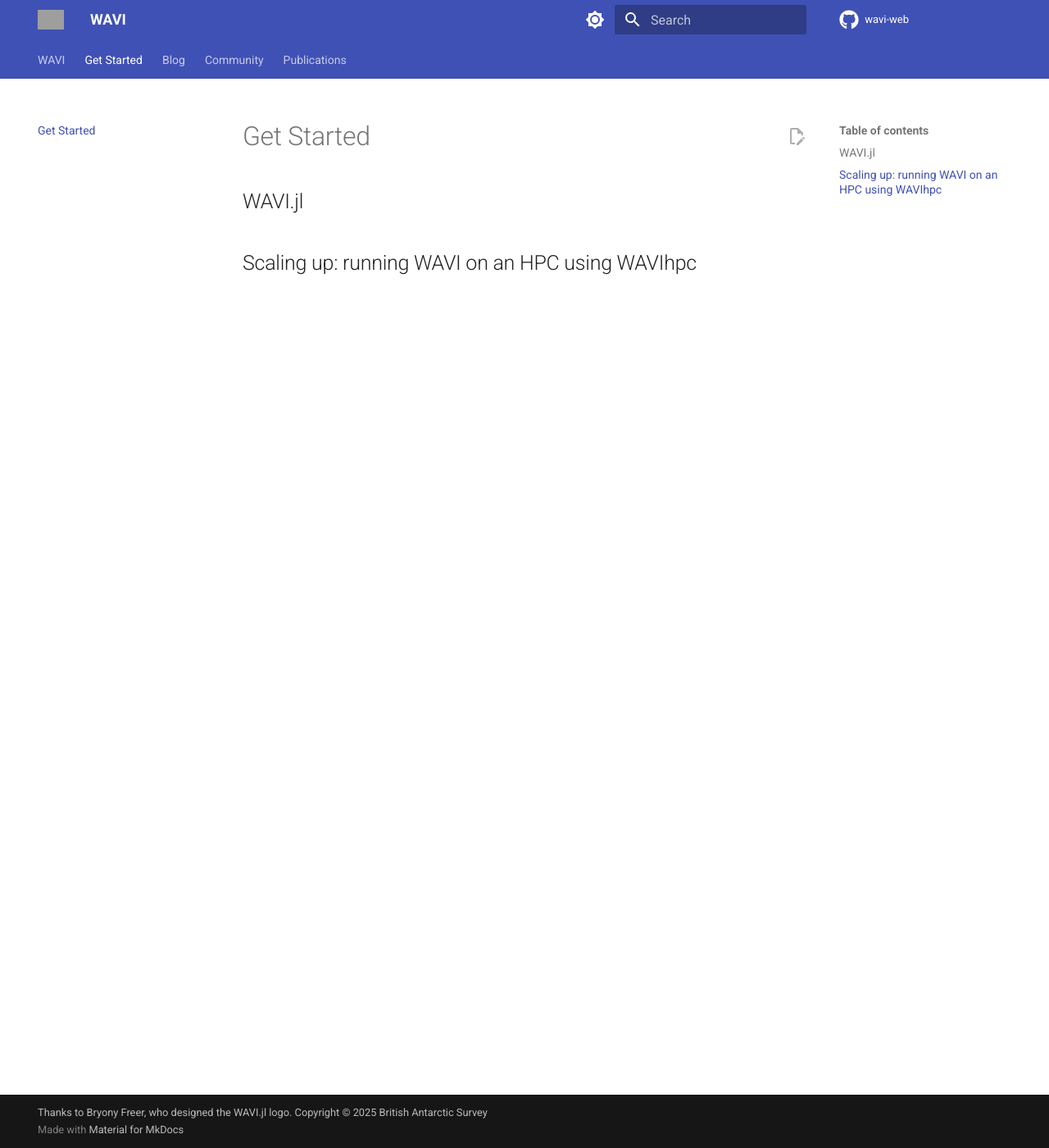
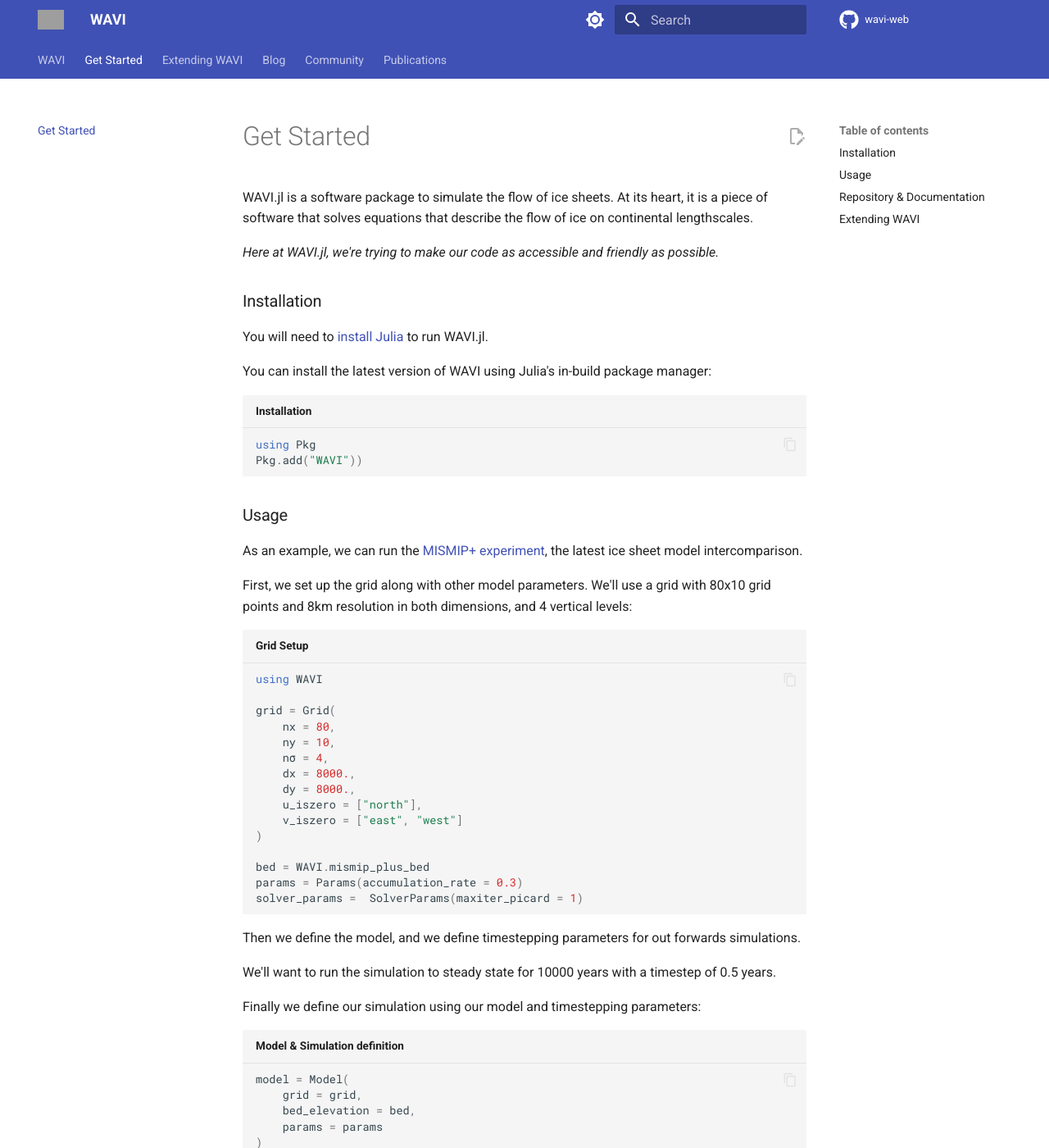
Before and after one commit to WAVI-ice-sheet-model/WAVI-website, an MkDocs documentation site: the page built from docs/get_started.md, in a window 1280 px wide and 1400 px high. Shown: the whole window at 82% size. Built offline with MkDocs 1.6.1 and Material for MkDocs 9.7.7, drawn with Linux system fonts in a browser that asks for light colours; comment, search, counter and statistics services are not loaded; some of the changed text lies outside the part shown; grey boxes are pictures that could not be loaded.

Commit message:
fleshing out getting started and extensions pages

````diff
--- a/docs/get_started.md
+++ b/docs/get_started.md
@@ -1,3 +1,82 @@
-## WAVI.jl
+WAVI.jl is a software package to simulate the flow of ice sheets. At its heart, it is a piece of software that solves equations that describe the flow of ice on continental lengthscales.
 
-## Scaling up: running WAVI on an HPC using WAVIhpc
+_Here at WAVI.jl, we're trying to make our code as accessible and friendly as possible._
+
+### Installation
+
+You will need to [install Julia](https://julialang.org/downloads/) to run WAVI.jl.
+
+You can install the latest version of WAVI using Julia's in-build package manager:
+
+```julia title="Installation"
+using Pkg
+Pkg.add("WAVI"))
+```
+
+### Usage
+As an example, we can run the [MISMIP+ experiment](http://www.climate-cryosphere.org/activities/targeted/153-misomip/1412-mismip-plus),
+the latest ice sheet model intercomparison.
+
+First, we set up the grid along with other model parameters. We'll use a grid with 80x10 grid points
+and 8km resolution in both dimensions, and 4 vertical levels:
+
+```julia title="Grid Setup"
+using WAVI
+
+grid = Grid(
+    nx = 80,
+    ny = 10,
+    nσ = 4,
+    dx = 8000.,
+    dy = 8000.,
+    u_iszero = ["north"],
+    v_iszero = ["east", "west"]
+)
+
+bed = WAVI.mismip_plus_bed
+params = Params(accumulation_rate = 0.3)
+solver_params =  SolverParams(maxiter_picard = 1)
+```
+Then we define the model, and we define timestepping parameters for out forwards simulations.
+
+We'll want to run the simulation to steady state for 10000 years with a timestep of 0.5 years.
+
+Finally we define our simulation using our model and timestepping parameters:
+
+```julia title="Model & Simulation definition"
+model = Model(
+    grid = grid,
+    bed_elevation = bed,
+    params = params
+)
+
+timestepping_params = TimesteppingParams(
+    dt = 0.5,
+    end_time = 10000.
+)
+
+simulation = Simulation(
+    model = model,
+    timestepping_params = timestepping_params
+)
+```
+
+With simulation defined, it's ready to go, let's run!
+
+```julia title="Running the model"
+run_simulation!(simulation)
+```
+It's as easy as that: entry into the state of the art ice sheet model intercomparison 😎.
+
+## Repository & Documentation
+
+Discover more use cases in WAVI.jl's extensive documentation:
+
+[WAVI.jl Repository](https://github.com/RJArthern/WAVI.jl){ .md-button .md-button--primary }
+[WAVI.jl Documentation](https://rjarthern.github.io/WAVI.jl/){ .md-button }
+
+## Extending WAVI
+
+There are several other tools which help make WAVI easier to use at scale.
+
+[:octicons-arrow-right-24: Read more about other WAVI tools](extend_wavi.md)
--- a/mkdocs.yml
+++ b/mkdocs.yml
@@ -7,6 +7,7 @@
 nav:
   - index.md
   - Get Started: get_started.md
+  - Extending WAVI: extend_wavi.md
   - Blog:
     - blog/index.md
   - Community:
@@ -53,10 +54,18 @@
   - pymdownx.emoji:
       emoji_index: !!python/name:material.extensions.emoji.twemoji
       emoji_generator: !!python/name:material.extensions.emoji.to_svg
+  - pymdownx.highlight:
+      anchor_linenums: true
+      line_spans: __span
+      pygments_lang_class: true
+  - pymdownx.inlinehilite
+  - pymdownx.snippets
+  - pymdownx.superfences
 copyright: |
   Thanks to Bryony Freer, who designed the WAVI.jl logo.
   Copyright &copy; 2025 British Antarctic Survey
 
+# Additional configuration for the homepage
 # Custom Homepage Elements
 home_cover_image: https://raw.githubusercontent.com/RJArthern/WAVI.jl/build-docs/docs/src/assets/logo.png
 home_tagline: WAVI
@@ -64,7 +73,7 @@
   WAVI (Wavelet-based Adaptive-grid Vertically-integrated Ice-model) is a fast and friendly ice sheet model, written in Julia.
 
 # Gradient Color
-home_gradient_hsla: hsla(200deg, 50%, 75%, 1) # darker hsla(240deg, 90%, 10%, 1)
+home_gradient_hsla: hsla(200deg, 50%, 75%, 1)
 
 # Custom Homepage Button(s)
 home_button1_name: Get Started
````
Also changed, not shown: README.md (+1 -1 lines), docs/index.md (+11 -0 lines).
